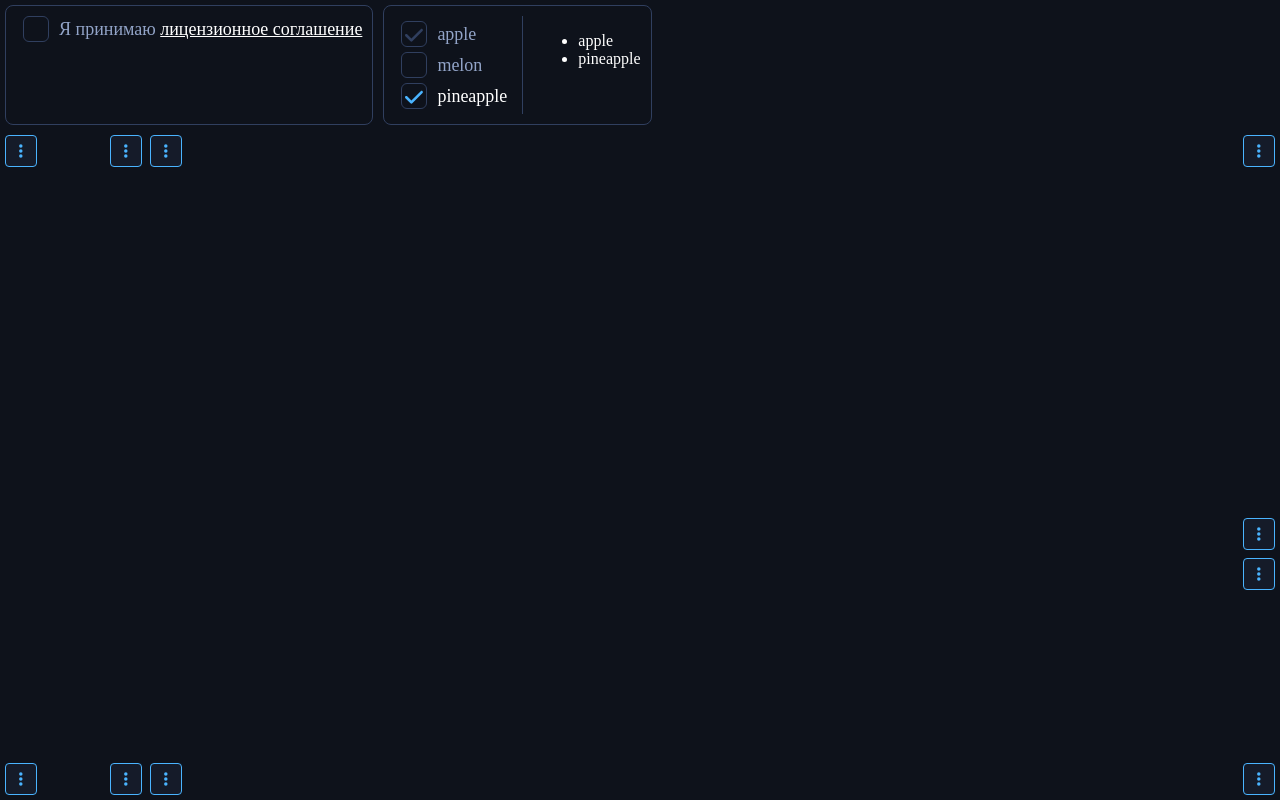
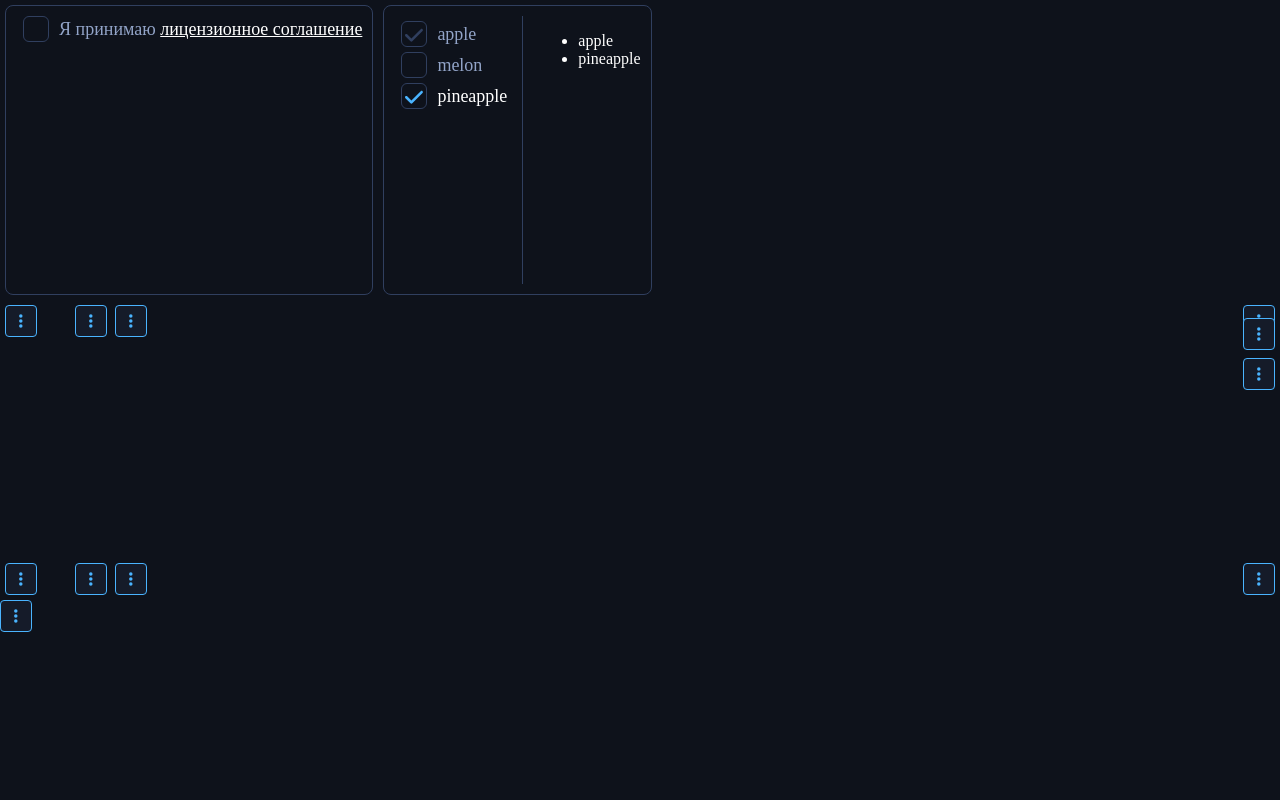
Before and after one commit to gultyaevaa/test_task, a Vue app: page / in a window 1280 px wide. Built offline with nearby package versions, Linux system fonts and the light colour scheme.

Commit message:
Написал компоненты с использованием options-api

```diff
--- a/src/App.vue
+++ b/src/App.vue
@@ -1,12 +1,16 @@
 <script setup>
 import PartOne from "@/pages/PartOne.vue";
 import PartTwo from "@/pages/PartTwo.vue";
+import TestDropdown from "@/components/TestDropdown.vue";
 
 </script>
 <template>
   <div class="app">
-    <PartOne/>
-    <PartTwo/>
+    <PartOne class="app-part-one"/>
+    <PartTwo class="app-part-two"/>
+    <div class="app-check-dropdown-scroll">
+      <TestDropdown></TestDropdown>
+    </div>
   </div>
 </template>
 
@@ -15,6 +19,15 @@ import PartTwo from "@/pages/PartTwo.vue";
   background-color: var(--color-black);
   height: 100%;
   width: 100%;
+}
+.app-part-one {
+  height: 300px;
+}
+.app-part-two {
+  height: calc(100% - 300px - 200px);
+}
+.app-check-dropdown-scroll {
+  height: 200px;
 }
 </style>
 <style>
--- a/src/components/TestDropdown.vue
+++ b/src/components/TestDropdown.vue
@@ -1,15 +1,62 @@
 <script setup>
 
-import TDropdownItem from "@/components/dropdown/TDropdownItem.vue";
-import TDropdown from "@/components/dropdown/TDropdown.vue";
-import TDropdownMenu from "@/components/dropdown/TDropdownMenu.vue";
+// import TDropdownItemComp from "@/components/dropdown/composition/TDropdownItemComp.vue";
+// import TDropdownComp from "@/components/dropdown/composition/TDropdownComp.vue";
+// import TDropdownMenuComp from "@/components/dropdown/composition/TDropdownMenuComp.vue";
+import TDropdownItemOpt from "@/components/dropdown/options/TDropdownItemOpt.vue";
+import TDropdownOpt from "@/components/dropdown/options/TDropdownOpt.vue";
+import TDropdownMenuOpt from "@/components/dropdown/options/TDropdownMenuOpt.vue";
 const logCommand = (command) => {
   console.log(command)
 }
 </script>
 
 <template>
-  <TDropdown class="test-dropdown" @command="logCommand">
+<!--  <TDropdownComp class="test-dropdown" @command="logCommand">-->
+<!--    <template #default>-->
+<!--      <div class="dropdown-button">-->
+<!--        <svg class="dropdown-button-icon" xmlns="http://www.w3.org/2000/svg" viewBox="0 0 450 500" width="14">-->
+<!--          <path-->
+<!--              d="M8 256a56 56 0 1 1 112 0A56 56 0 1 1 8 256zm160 0a56 56 0 1 1 112 0 56 56 0 1 1 -112 0zm216-56a56 56 0 1 1 0 112 56 56 0 1 1 0-112z"/>-->
+<!--        </svg>-->
+<!--      </div>-->
+<!--    </template>-->
+<!--    <template #dropdown>-->
+<!--      <TDropdownMenuComp>-->
+<!--        <TDropdownItemComp value="one">-->
+<!--          <template #text>Первый</template>-->
+<!--        </TDropdownItemComp>-->
+<!--        <TDropdownItemComp value="two">-->
+<!--          <template #text>Второй</template>-->
+<!--        </TDropdownItemComp>-->
+<!--        <TDropdownItemComp value="three">-->
+<!--          <template #text>Третий</template>-->
+<!--        </TDropdownItemComp>-->
+<!--        <TDropdownItemComp value="four">-->
+<!--          <template #text>Четвёртый</template>-->
+<!--        </TDropdownItemComp>-->
+<!--        <TDropdownItemComp value="five" disabled>-->
+<!--          <template #text>Пятый</template>-->
+<!--          <template #image>-->
+<!--            <svg viewBox="0 0 550 550" width="18">-->
+<!--              <path class="list-item__image-content" xmlns="http://www.w3.org/2000/svg"-->
+<!--                    d="M0 96C0 60.7 28.7 32 64 32H448c35.3 0 64 28.7 64 64V416c0 35.3-28.7 64-64 64H64c-35.3 0-64-28.7-64-64V96zM323.8 202.5c-4.5-6.6-11.9-10.5-19.8-10.5s-15.4 3.9-19.8 10.5l-87 127.6L170.7 297c-4.6-5.7-11.5-9-18.7-9s-14.2 3.3-18.7 9l-64 80c-5.8 7.2-6.9 17.1-2.9 25.4s12.4 13.6 21.6 13.6h96 32H424c8.9 0 17.1-4.9 21.2-12.8s3.6-17.4-1.4-24.7l-120-176zM112 192a48 48 0 1 0 0-96 48 48 0 1 0 0 96z"/>-->
+<!--            </svg>-->
+<!--          </template>-->
+<!--        </TDropdownItemComp>-->
+<!--        <TDropdownItemComp value="six">-->
+<!--          <template #text>Шестой</template>-->
+<!--          <template #image>-->
+<!--            <svg viewBox="0 0 550 550" width="18">-->
+<!--              <path class="list-item__image-content" xmlns="http://www.w3.org/2000/svg"-->
+<!--                    d="M0 96C0 60.7 28.7 32 64 32H448c35.3 0 64 28.7 64 64V416c0 35.3-28.7 64-64 64H64c-35.3 0-64-28.7-64-64V96zM323.8 202.5c-4.5-6.6-11.9-10.5-19.8-10.5s-15.4 3.9-19.8 10.5l-87 127.6L170.7 297c-4.6-5.7-11.5-9-18.7-9s-14.2 3.3-18.7 9l-64 80c-5.8 7.2-6.9 17.1-2.9 25.4s12.4 13.6 21.6 13.6h96 32H424c8.9 0 17.1-4.9 21.2-12.8s3.6-17.4-1.4-24.7l-120-176zM112 192a48 48 0 1 0 0-96 48 48 0 1 0 0 96z"/>-->
+<!--            </svg>-->
+<!--          </template>-->
+<!--        </TDropdownItemComp>-->
+<!--      </TDropdownMenuComp>-->
+<!--    </template>-->
+<!--  </TDropdownComp>-->
+  <TDropdownOpt class="test-dropdown" @command="logCommand">
     <template #default>
       <div class="dropdown-button">
         <svg class="dropdown-button-icon" xmlns="http://www.w3.org/2000/svg" viewBox="0 0 450 500" width="14">
@@ -19,20 +66,20 @@ const logCommand = (command) => {
       </div>
     </template>
     <template #dropdown>
-      <TDropdownMenu>
-        <TDropdownItem value="one">
+      <TDropdownMenuOpt>
+        <TDropdownItemOpt value="one">
           <template #text>Первый</template>
-        </TDropdownItem>
-        <TDropdownItem value="two">
+        </TDropdownItemOpt>
+        <TDropdownItemOpt value="two">
           <template #text>Второй</template>
-        </TDropdownItem>
-        <TDropdownItem value="three">
+        </TDropdownItemOpt>
+        <TDropdownItemOpt value="three">
           <template #text>Третий</template>
-        </TDropdownItem>
-        <TDropdownItem value="four">
+        </TDropdownItemOpt>
+        <TDropdownItemOpt value="four">
           <template #text>Четвёртый</template>
-        </TDropdownItem>
-        <TDropdownItem value="five" disabled>
+        </TDropdownItemOpt>
+        <TDropdownItemOpt value="five" disabled>
           <template #text>Пятый</template>
           <template #image>
             <svg viewBox="0 0 550 550" width="18">
@@ -40,8 +87,8 @@ const logCommand = (command) => {
                     d="M0 96C0 60.7 28.7 32 64 32H448c35.3 0 64 28.7 64 64V416c0 35.3-28.7 64-64 64H64c-35.3 0-64-28.7-64-64V96zM323.8 202.5c-4.5-6.6-11.9-10.5-19.8-10.5s-15.4 3.9-19.8 10.5l-87 127.6L170.7 297c-4.6-5.7-11.5-9-18.7-9s-14.2 3.3-18.7 9l-64 80c-5.8 7.2-6.9 17.1-2.9 25.4s12.4 13.6 21.6 13.6h96 32H424c8.9 0 17.1-4.9 21.2-12.8s3.6-17.4-1.4-24.7l-120-176zM112 192a48 48 0 1 0 0-96 48 48 0 1 0 0 96z"/>
             </svg>
           </template>
-        </TDropdownItem>
-        <TDropdownItem value="six">
+        </TDropdownItemOpt>
+        <TDropdownItemOpt value="six">
           <template #text>Шестой</template>
           <template #image>
             <svg viewBox="0 0 550 550" width="18">
@@ -49,10 +96,10 @@ const logCommand = (command) => {
                     d="M0 96C0 60.7 28.7 32 64 32H448c35.3 0 64 28.7 64 64V416c0 35.3-28.7 64-64 64H64c-35.3 0-64-28.7-64-64V96zM323.8 202.5c-4.5-6.6-11.9-10.5-19.8-10.5s-15.4 3.9-19.8 10.5l-87 127.6L170.7 297c-4.6-5.7-11.5-9-18.7-9s-14.2 3.3-18.7 9l-64 80c-5.8 7.2-6.9 17.1-2.9 25.4s12.4 13.6 21.6 13.6h96 32H424c8.9 0 17.1-4.9 21.2-12.8s3.6-17.4-1.4-24.7l-120-176zM112 192a48 48 0 1 0 0-96 48 48 0 1 0 0 96z"/>
             </svg>
           </template>
-        </TDropdownItem>
-      </TDropdownMenu>
+        </TDropdownItemOpt>
+      </TDropdownMenuOpt>
     </template>
-  </TDropdown>
+  </TDropdownOpt>
 </template>
 
 <style scoped>
--- a/src/components/dropdown/TDropdown.vue
+++ b/src/components/dropdown/composition/TDropdownComp.vue
@@ -1,5 +1,6 @@
 <script setup>
 import {defineEmits, nextTick, onMounted, ref} from "vue";
+
 /** Состояние dropdown */
 const state = ref(false);
 const root = ref(null);
--- a/src/components/dropdown/TDropdownMenu.vue
+++ b/src/components/dropdown/composition/TDropdownMenuComp.vue
@@ -12,6 +12,7 @@
 .dropdown-menu {
   width: max-content;
   box-shadow: 0 0 6px rgb(0 0 0 / 75%);
+  overflow-x: hidden;
 }
 
 ::v-deep(.dropdown-item:not(:last-child)) {
--- /dev/null
+++ b/src/components/dropdown/options/TDropdownItemOpt.vue
@@ -0,0 +1,62 @@
+<script>
+export default {
+  name: 'TDropdownItemOpt',
+  props: {
+    disabled: {
+      type: Boolean,
+      default: false,
+    },
+    /** Значение элемента меню */
+    value: {
+      type: String,
+      required: true,
+    }
+  }
+}
+</script>
+
+<template>
+  <div class="dropdown-item" :class="[disabled? 'disabled': '']">
+    <div class="dropdown-item__image" v-if="$slots.image">
+      <slot name="image"></slot>
+    </div>
+    <div class="list-item__text">
+      <slot name="text"/>
+    </div>
+  </div>
+</template>
+
+<style scoped>
+.dropdown-item {
+  color: var(--color-white);
+  display: flex;
+  min-width: fit-content;
+  width: 100%;
+  padding: 10px 15px;
+  background: #212b41;
+  transition: var(--transition-duration);
+  border-left: 3px solid transparent;
+}
+
+.dropdown-item:not(.disabled):hover {
+  background: #151b29;
+  border-left: 3px solid var(--color-primary);
+  cursor: pointer;
+}
+
+.dropdown-item__image {
+  fill: var(--color-white);
+}
+
+.dropdown-item.disabled .list-item__text {
+  color: #868f98;
+}
+
+.dropdown-item.disabled .dropdown-item__image {
+  fill: #868f98;
+}
+
+.dropdown-item__image + .list-item__text {
+  margin-left: 5px;
+}
+</style>
--- /dev/null
+++ b/src/components/dropdown/options/TDropdownMenuOpt.vue
@@ -0,0 +1,23 @@
+<script>
+export default {
+  name: 'TDropdownMenuOpt'
+}
+</script>
+
+<template>
+  <div class="dropdown-menu">
+    <slot name="default"/>
+  </div>
+</template>
+
+<style scoped>
+.dropdown-menu {
+  width: max-content;
+  box-shadow: 0 0 6px rgb(0 0 0 / 75%);
+  overflow-x: hidden;
+}
+
+::v-deep(.dropdown-item:not(:last-child)) {
+  border-bottom: 1px solid var(--color-black);
+}
+</style>
--- /dev/null
+++ b/src/components/dropdown/options/TDropdownOpt.vue
@@ -0,0 +1,70 @@
+<script>
+export default {
+  name: 'TDropdownOpt',
+  data() {
+    return {
+      state: false,
+      clickOutsideObj: {
+      }
+    }
+  },
+  mounted() {
+    this.clickOutsideObj = {
+      excludeElements: [this.$el],
+      handler: () => {
+        this.state = false;
+      }
+    }
+  },
+  methods: {
+    changeState() {
+      this.state = !this.state;
+      if (this.state) {
+        const rootEl = this.$refs.root;
+        if (!rootEl) {
+          return
+        }
+        this.$nextTick(() => {
+          if (this.$refs.menu) {
+            const dropdownItems = this.$refs.root.getElementsByClassName('dropdown-item');
+            for (let i = 0; i < dropdownItems.length; i++) {
+              const dropdownItem = dropdownItems.item(i);
+              dropdownItem.addEventListener('click', () => {
+                this.$emit('command', dropdownItem.__vnode.ctx.ctx.value);
+              })
+            }
+          }
+        });
+      }
+    }
+  }
+}
+</script>
+
+<template>
+  <div ref="root" class="dropdown-reference" @click="changeState">
+    <slot name="default"/>
+    <transition name="slide">
+      <div v-if="state" v-popper-position v-click-outside="clickOutsideObj" ref="menu" class="dropdown">
+        <slot name="dropdown"/>
+      </div>
+    </transition>
+  </div>
+</template>
+
+<style scoped>
+.slide-enter-from, .slide-leave-to {
+  transform: scaleY(0);
+}
+
+.dropdown-reference {
+  width: fit-content;
+}
+
+.dropdown {
+  position: absolute;
+  transition: transform var(--transition-duration) ease-in-out;
+  width: fit-content;
+  margin: 5px 0;
+}
+</style>
--- a/src/directives/PopperPosition.js
+++ b/src/directives/PopperPosition.js
@@ -2,7 +2,7 @@ const popperPosition = {
     mounted: (element) => {
         const reference = element.offsetParent;
         const referenceOffsetLeft = reference.offsetLeft;
-        const dropdownWidth = element.offsetWidth;
+        const dropdownWidth = element.offsetWidth - reference.offsetWidth;
         if (referenceOffsetLeft > dropdownWidth) {
             element.style.left = `-${dropdownWidth}px`
         }
@@ -13,6 +13,8 @@ const popperPosition = {
             element.style.top = `-${dropdownHeight + 10}px`;
         }
         element.style.transformOrigin = parseInt(element.style.top) < 0 ? 'bottom' : 'top';
+        // TODO дописать логику по определению высоты dropdown (при ограничении высоты родительского(-ких) компонента(-ов))
+        // Уточнить вопрос
     },
 }
 
--- a/src/pages/PartTwo.vue
+++ b/src/pages/PartTwo.vue
@@ -6,12 +6,12 @@ import TestDropdown from "@/components/TestDropdown.vue";
 <template>
   <div class="part-two">
     <TestDropdown class="dropdown-left-top"/>
-    <TestDropdown class="dropdown-left-top-110"></TestDropdown>
-    <TestDropdown class="dropdown-left-top-150"></TestDropdown>
+    <TestDropdown class="dropdown-left-top-75"/>
+    <TestDropdown class="dropdown-left-top-115"/>
     <TestDropdown class="dropdown-right-top"/>
     <TestDropdown class="dropdown-left-bottom"/>
-    <TestDropdown class="dropdown-left-bottom-110"/>
-    <TestDropdown class="dropdown-left-bottom-150"/>
+    <TestDropdown class="dropdown-left-bottom-75"/>
+    <TestDropdown class="dropdown-left-bottom-115"/>
     <TestDropdown class="dropdown-right-bottom"/>
     <TestDropdown class="dropdown-right-bottom-210"/>
     <TestDropdown class="dropdown-right-bottom-250"/>
@@ -24,14 +24,14 @@ import TestDropdown from "@/components/TestDropdown.vue";
   height: calc(100% - 130px);
 }
 
-.dropdown-left-top-150 {
+.dropdown-left-top-115 {
   top: 5px;
-  left: 150px;
+  left: 115px;
 }
 
-.dropdown-left-top-110 {
+.dropdown-left-top-75 {
   top: 5px;
-  left: 110px;
+  left: 75px;
 }
 
 .dropdown-left-top {
@@ -49,14 +49,14 @@ import TestDropdown from "@/components/TestDropdown.vue";
   left: 5px;
 }
 
-.dropdown-left-bottom-110 {
+.dropdown-left-bottom-75 {
   bottom: 5px;
-  left: 110px;
+  left: 75px;
 }
 
-.dropdown-left-bottom-150 {
+.dropdown-left-bottom-115 {
   bottom: 5px;
-  left: 150px;
+  left: 115px;
 }
 
 .dropdown-right-bottom {
```
Also changed, not shown: src/components/dropdown/composition/TDropdownItemComp.vue (renamed from src/components/dropdown/TDropdownItem.vue).
